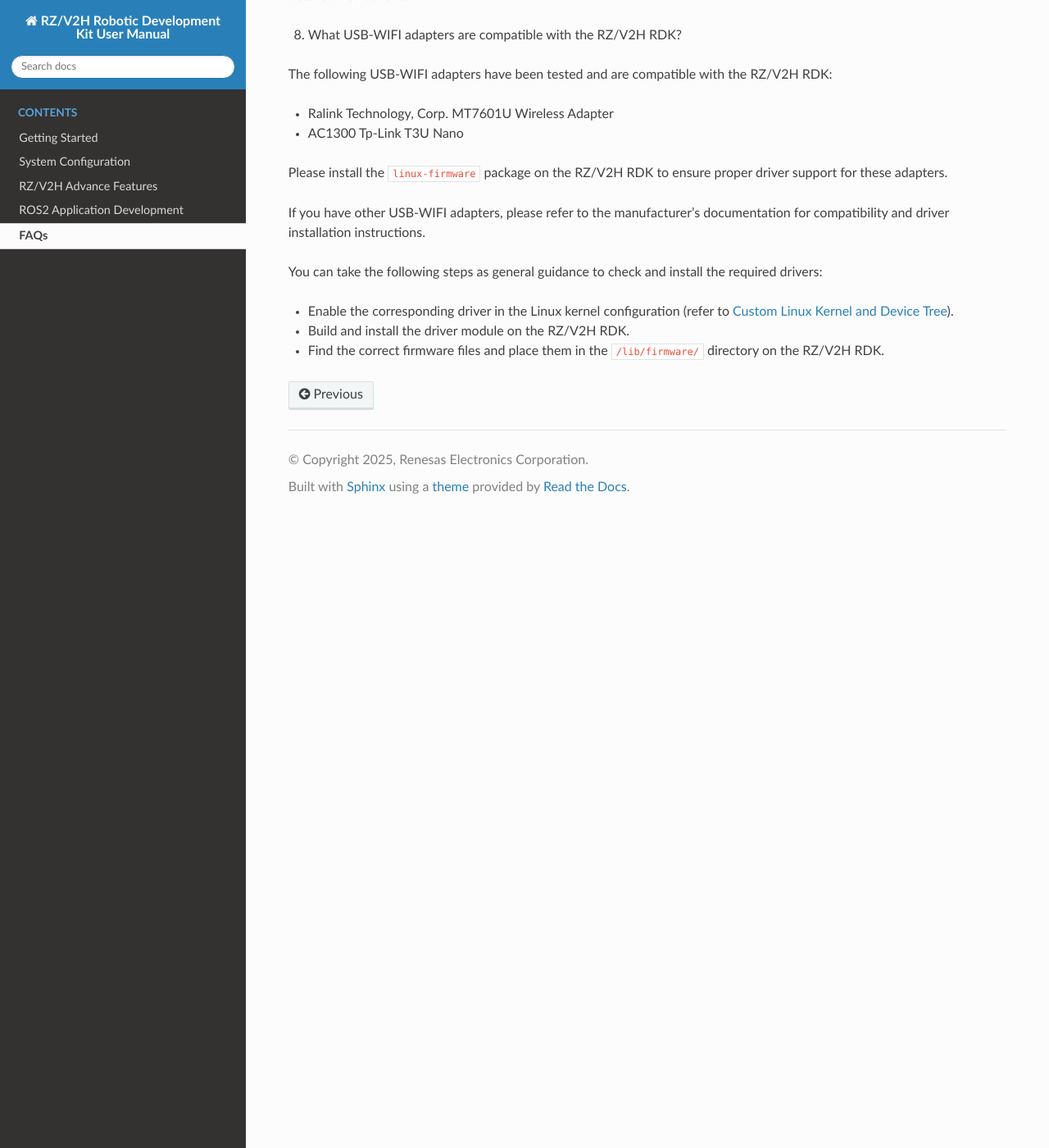
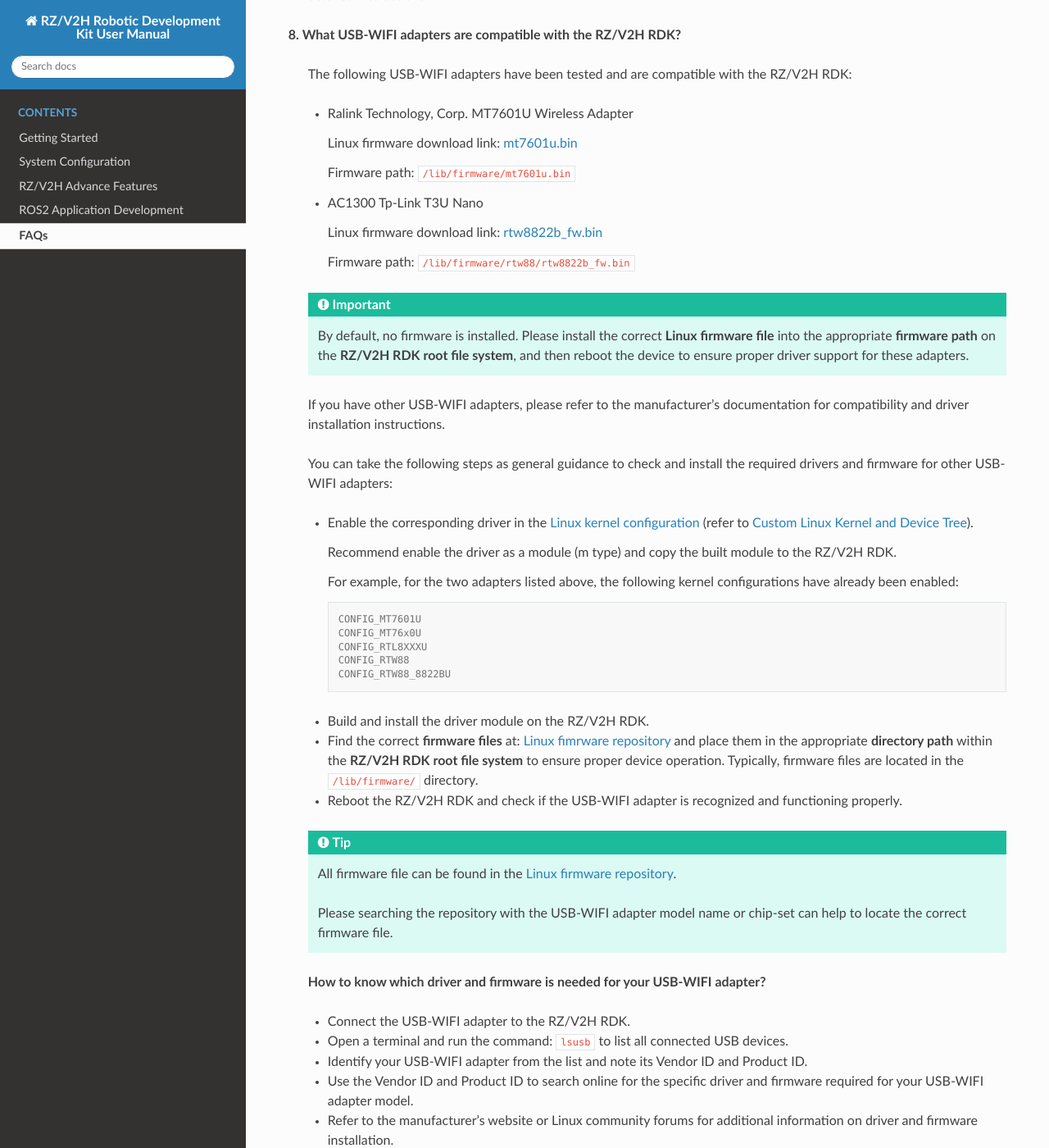
Before and after one commit to renesas-rdk/rzv2h_rdk_documentation, a Sphinx documentation site: the page built from source/4_faqs/index.rst, in a window 1280 px wide and 1400 px high, scrolled down 1425 px. Shown: the whole window at 82% size. Built offline with Sphinx 7.4.7 and the Read the Docs theme 3.1.0, drawn with Linux system fonts in a browser that asks for light colours; some of the changed text lies outside the part shown.

Commit message:
Fix indentation and add more detail about USB wifi installation
Signed-off-by: Cong Nguyen <cong.nguyen.zn@renesas.com>

```diff
--- a/source/4_faqs/index.rst
+++ b/source/4_faqs/index.rst
@@ -1,79 +1,131 @@
 Frequency Asked Questions
 ================================
 
-1. Does the RZ/V2H RDK support multiple operating systems?
+**1. Does the RZ/V2H RDK support multiple operating systems?**
 
-Yes, the RZ/V2H RDK supports multiple operating systems running concurrently on its different CPU cores.
+  Yes, the RZ/V2H RDK supports multiple operating systems running concurrently on its different CPU cores.
 
-For more details, refer to the :ref:`RZ/V Multi-OS <multi_os>` section.
+  For more details, refer to the :ref:`RZ/V Multi-OS <multi_os>` section.
 
-2. How can I set up the USB-UART interface on the RZ/V2H RDK?
+**2. How can I set up the USB-UART interface on the RZ/V2H RDK?**
 
-Refer to the :ref:`Other interfaces - USB-UART <usb_uart>` section for detailed instructions on setting up the USB-UART interface for serial communication and debugging.
+  Refer to the :ref:`Other interfaces - USB-UART <usb_uart>` section for detailed instructions on setting up the USB-UART interface for serial communication and debugging.
 
-3. How do I configure a static IP address for high-speed interfaces on the RZ/V2H RDK?
+**3. How do I configure a static IP address for high-speed interfaces on the RZ/V2H RDK?**
 
-Refer to the :ref:`Set Static IP <high_speed_interfaces_set_static_ip>` section for step-by-step instructions on configuring a static IP address.
+  Refer to the :ref:`Set Static IP <high_speed_interfaces_set_static_ip>` section for step-by-step instructions on configuring a static IP address.
 
-4. I build the Ruiyan related ROS2 packages, but encounter the following error:
+**4. I build the Ruiyan related ROS2 packages, but encounter the following error:**
 
-.. code-block:: text
+  .. code-block:: text
 
-   --- stderr: rh6_ctrl
-    CMake Error at CMakeLists.txt:47 (message):
-    library Path: /home/ubuntu/ros2_ws/src/ruiyan_rh2_controller/rh6_ctrl/lib
-    not found!
+    --- stderr: rh6_ctrl
+      CMake Error at CMakeLists.txt:47 (message):
+      library Path: /home/ubuntu/ros2_ws/src/ruiyan_rh2_controller/rh6_ctrl/lib
+      not found!
 
 
-    ---
-    Failed   <<< rh6_ctrl [0.97s, exited with code 1]
+      ---
+      Failed   <<< rh6_ctrl [0.97s, exited with code 1]
 
-Please make sure to copy the ``libRyhandArm64.so`` file to the SDK sysroot before cross-compilation as mentioned in the :ref:`Dexterous Hand Control Application <dexhand>` and :ref:`Rock Paper Scissors Application <rock_paper_scissors>` sections.
+  Please make sure to copy the ``libRyhandArm64.so`` file to the SDK sysroot before cross-compilation as mentioned in the :ref:`Dexterous Hand Control Application <dexhand>` and :ref:`Rock Paper Scissors Application <rock_paper_scissors>` sections.
 
-5. Does the RZ/V2H RDK support Docker?
+**5. Does the RZ/V2H RDK support Docker?**
 
-Yes, the RZ/V2H RDK supports Docker. You can install Docker on the RZ/V2H RDK by following steps:
+  Yes, the RZ/V2H RDK supports Docker. You can install Docker on the RZ/V2H RDK by following steps:
 
-.. code-block:: bash
+  .. code-block:: bash
 
-    $ sudo apt update
+      $ sudo apt update
 
-    # Make sure you can access the internet
-    $ ping bing.com
+      # Make sure you can access the internet
+      $ ping bing.com
 
-    # Install docker
-    $ curl -fsSL https://get.docker.com | sudo sh
+      # Install docker
+      $ curl -fsSL https://get.docker.com | sudo sh
 
-    # Add user to docker group
-    $ sudo usermod -aG docker $USER
+      # Add user to docker group
+      $ sudo usermod -aG docker $USER
 
-    # Logout and Login back to make it effects
+      # Logout and Login back to make it effects
 
-    # Simple check
-    $ docker --version
-    $ docker run hello-world
+      # Simple check
+      $ docker --version
+      $ docker run hello-world
 
-6. How to avoid ABI mismatch error when cross-compiling ROS2 applications?
+**6. How to avoid ABI mismatch error when cross-compiling ROS2 applications?**
 
-Please refer to the :ref:`How to avoid ABI mismatch error? <abi_mismatch>` section for detailed instructions.
+  Please refer to the :ref:`How to avoid ABI mismatch error? <abi_mismatch>` section for detailed instructions.
 
-7. How to update/add the Yocto SDK with the correct ROS2 package versions with eSDK?
+**7. How to update/add the Yocto SDK with the correct ROS2 package versions with eSDK?**
 
-Please refer to the :ref:`How to update/add the Yocto SDK with the correct ROS2 package versions with eSDK? <update_ros2_packages_sdk>` section for detailed instructions.
+  Please refer to the :ref:`How to update/add the Yocto SDK with the correct ROS2 package versions with eSDK? <update_ros2_packages_sdk>` section for detailed instructions.
 
-8. What USB-WIFI adapters are compatible with the RZ/V2H RDK?
+.. _faq_usb_wifi:
 
-The following USB-WIFI adapters have been tested and are compatible with the RZ/V2H RDK:
+**8. What USB-WIFI adapters are compatible with the RZ/V2H RDK?**
 
-- Ralink Technology, Corp. MT7601U Wireless Adapter
-- AC1300 Tp-Link T3U Nano
+  The following USB-WIFI adapters have been tested and are compatible with the RZ/V2H RDK:
 
-Please install the ``linux-firmware`` package on the RZ/V2H RDK to ensure proper driver support for these adapters.
+  - Ralink Technology, Corp. MT7601U Wireless Adapter
 
-If you have other USB-WIFI adapters, please refer to the manufacturer's documentation for compatibility and driver installation instructions.
+    Linux firmware download link: `mt7601u.bin <https://git.kernel.org/pub/scm/linux/kernel/git/firmware/linux-firmware.git/plain/mediatek/mt7601u.bin>`_
 
-You can take the following steps as general guidance to check and install the required drivers:
+    Firmware path: ``/lib/firmware/mt7601u.bin``
+  - AC1300 Tp-Link T3U Nano
 
-- Enable the corresponding driver in the Linux kernel configuration (refer to :ref:`Custom Linux Kernel and Device Tree <build_kernel>`).
-- Build and install the driver module on the RZ/V2H RDK.
-- Find the correct firmware files and place them in the ``/lib/firmware/`` directory on the RZ/V2H RDK.
+    Linux firmware download link: `rtw8822b_fw.bin <https://git.kernel.org/pub/scm/linux/kernel/git/firmware/linux-firmware.git/plain/rtw88/rtw8822b_fw.bin>`_
+
+    Firmware path: ``/lib/firmware/rtw88/rtw8822b_fw.bin``
+
+  .. important::
+
+      By default, no firmware is installed. Please install the correct **Linux firmware file** into the appropriate **firmware path** on the **RZ/V2H RDK root file system**, and then reboot the device to ensure proper driver support for these adapters.
+
+  If you have other USB-WIFI adapters, please refer to the manufacturer's documentation for compatibility and driver installation instructions.
+
+  You can take the following steps as general guidance to check and install the required drivers and firmware for other USB-WIFI adapters:
+
+  - Enable the corresponding driver in the `Linux kernel configuration <https://www.linuxjournal.com/article/6568>`_ (refer to :ref:`Custom Linux Kernel and Device Tree <build_kernel>`).
+
+    Recommend enable the driver as a module (m type) and copy the built module to the RZ/V2H RDK.
+
+    For example, for the two adapters listed above, the following kernel configurations have already been enabled:
+
+    .. code-block:: console
+
+        CONFIG_MT7601U
+        CONFIG_MT76x0U
+        CONFIG_RTL8XXXU
+        CONFIG_RTW88
+        CONFIG_RTW88_8822BU
+
+  - Build and install the driver module on the RZ/V2H RDK.
+  - Find the correct **firmware files** at: `Linux fimrware repository <https://git.kernel.org/pub/scm/linux/kernel/git/firmware/linux-firmware.git/plain/>`_  and place them in the appropriate **directory path** within the **RZ/V2H RDK root file system** to ensure proper device operation. Typically, firmware files are located in the ``/lib/firmware/`` directory.
+  - Reboot the RZ/V2H RDK and check if the USB-WIFI adapter is recognized and functioning properly.
+
+  .. tip::
+
+    All firmware file can be found in the `Linux firmware repository <https://git.kernel.org/pub/scm/linux/kernel/git/firmware/linux-firmware.git/plain/>`_.
+
+    Please searching the repository with the USB-WIFI adapter model name or chip-set can help to locate the correct firmware file.
+
+  **How to know which driver and firmware is needed for your USB-WIFI adapter?**
+
+  - Connect the USB-WIFI adapter to the RZ/V2H RDK.
+  - Open a terminal and run the command: ``lsusb`` to list all connected USB devices.
+  - Identify your USB-WIFI adapter from the list and note its Vendor ID and Product ID.
+  - Use the Vendor ID and Product ID to search online for the specific driver and firmware required for your USB-WIFI adapter model.
+  - Refer to the manufacturer's website or Linux community forums for additional information on driver and firmware installation.
+  - Using ``dmesg`` command after plugging in the USB-WIFI adapter can also provide useful information about the required driver and firmware.
+
+    For example, run the command: ``dmesg | grep -i firmware`` to check for any firmware-related messages.
+
+    .. code-block:: console
+
+        rz@localhost:~$ dmesg | grep firmware
+        [   17.946635] rtw_8822bu 3-1:1.0: Direct firmware load for rtw88/rtw8822b_fw.bin failed with error -2
+
+    This log indicates that the ``rtw8822b_fw.bin`` firmware file is required at ``/lib/firmware/rtw88/rtw8822b_fw.bin`` for the adapter to function properly.
+
+  - Once you have identified the required driver and firmware, follow the steps mentioned above to install them on the RZ/V2H RDK.
```
